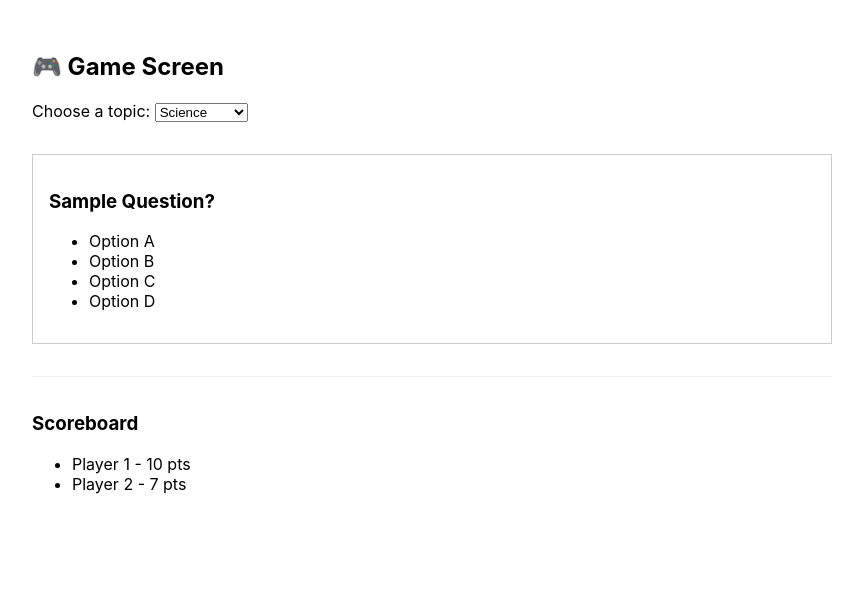
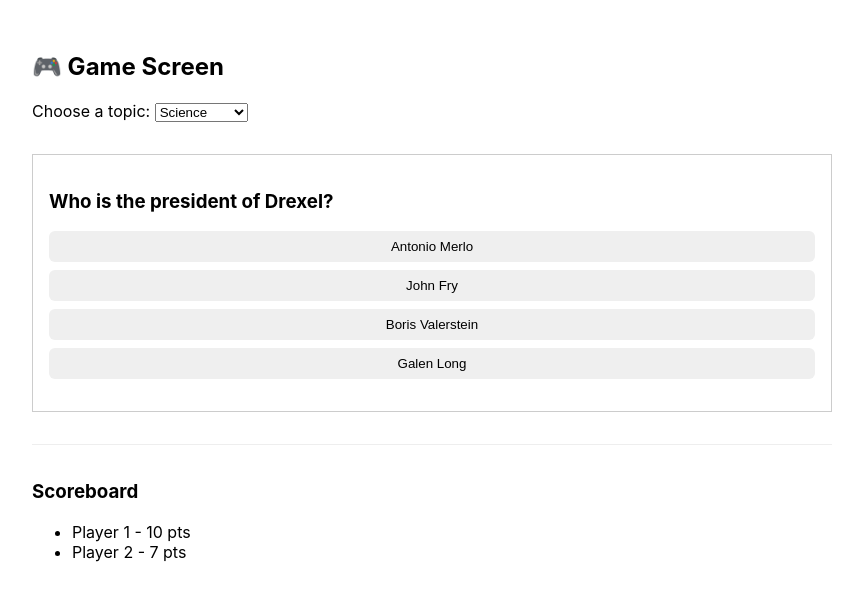
Before and after one commit to ryan5anderson/AITrivia, a React (Create React App) app in the folder frontend/: page /game in a window 1280 px wide. Shown: the top 600 px of the page, without its empty margins (208-1071 px from the left). Built offline with nearby package versions, Linux system fonts and the light colour scheme.

Commit message:
Add answer feedback and multi-question cycling to QuestionCard

```diff
--- a/frontend/src/components/QuestionCard.js
+++ b/frontend/src/components/QuestionCard.js
@@ -1,15 +1,118 @@
+import React, { useState } from 'react';
+
 function QuestionCard() {
-  return (
+    const [selectedOption, setSelectedOption] = useState(null);
+    const [isAnswered, setIsAnswered] = useState(false);
+
+    // Dummy Question Object
+    const questions = [
+    {
+        text: "Who is the president of Drexel?",
+        options: ["Antonio Merlo", "John Fry", "Boris Valerstein", "Galen Long"],
+        correct: "Boris Valerstein"
+    },
+    {
+      text: "What is the capital of France?",
+      options: ["Berlin", "Madrid", "Paris", "Rome"],
+      correct: "Paris",
+    },
+    {
+      text: "What planet is known as the Red Planet?",
+      options: ["Earth", "Mars", "Jupiter", "Saturn"],
+      correct: "Mars",
+    },
+    {
+      text: "Which language runs in a web browser?",
+      options: ["Python", "Java", "C++", "JavaScript"],
+      correct: "JavaScript",
+    }
+    ];
+
+    const [currentQuestionIndex, setCurrentQuestionIndex] = useState(0);
+    const question = questions[currentQuestionIndex];
+
+    // Handle when user selects an answer
+    const handleSelect = (option) => {
+        if (isAnswered) return;
+        setSelectedOption(option);
+        setIsAnswered(true);
+    };
+
+    // Button styles depending on status
+    const getButtonStyle = (option) => {
+        if (!isAnswered) return {};
+
+        if (option === question.correct) {
+            return { backgroundColor: "#28a745", color: "white" }; // Green = Correct
+        }
+
+        if (option === selectedOption) {
+            return { backgroundColor: "#dc3545", color: "white" }; // Red = Wrong
+        }
+
+        return { backgroundColor: "#eee"}; // Gray = Neutral
+    };
+
+    // Move to the next question
+    const handleNext = () => {
+        if (currentQuestionIndex < questions.length -1) {
+            setCurrentQuestionIndex(currentQuestionIndex + 1);
+            setSelectedOption(null);
+            setIsAnswered(false);
+        } else {
+            alert("🎉 Quiz finished!");
+            // TODO: Navigate to results or reset
+        }
+    };
+
+    return (
     <div style={{ border: '1px solid #ccc', padding: '1rem' }}>
-      <h3>Sample Question?</h3>
-      <ul>
-        <li>Option A</li>
-        <li>Option B</li>
-        <li>Option C</li>
-        <li>Option D</li>
+      {/* Show the question text */}
+      <h3>{question.text}</h3>
+
+      {/* Show the list of options as buttons */}
+      <ul style={{ listStyle: 'none', padding: 0 }}>
+        {question.options.map((option, index) => (
+          <li key={index} style={{ margin: '0.5rem 0' }}>
+            <button
+              onClick={() => handleSelect(option)} // what happens when you click
+              style={{
+                padding: '0.5rem 1rem',
+                border: 'none',
+                borderRadius: '6px',
+                width: '100%',
+                cursor: isAnswered ? 'default' : 'pointer',
+                ...getButtonStyle(option), // dynamically apply button style
+              }}
+              disabled={isAnswered} // disable button after one is picked
+            >
+              {option}
+            </button>
+          </li>
+        ))}
       </ul>
+
+      {/* Show "Next Question" only after answering */}
+      {isAnswered && (
+        <button
+          onClick={handleNext}
+          style={{
+            marginTop: '1rem',
+            padding: '0.5rem 1rem',
+            fontSize: '1rem',
+            backgroundColor: '#007bff',
+            color: '#fff',
+            border: 'none',
+            borderRadius: '6px',
+            cursor: 'pointer',
+          }}
+        >
+          Next Question
+        </button>
+      )}
     </div>
   );
+
 }
 
 export default QuestionCard;
```
Also changed, not shown: frontend/src/components/Scoreboard.js (+5 -5 lines), frontend/src/components/TopicSelector.js (indentation only).
